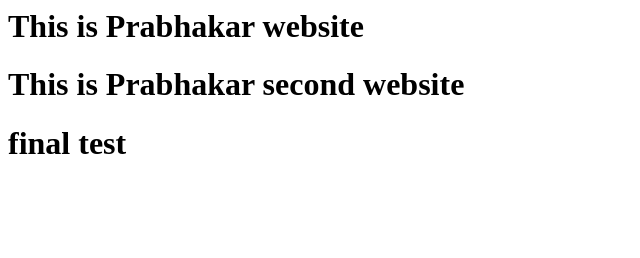
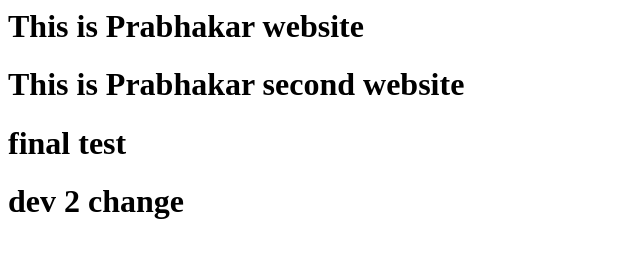
Before and after one commit to prabhujc/webapp, a plain HTML site: page index.html in a window 1280 px wide. Shown: the whole page, without its empty margins (0-640 px from the left). Drawn offline with Linux system fonts and the light colour scheme.

Commit message:
dev 2 change

```diff
--- a/index.html
+++ b/index.html
@@ -8,3 +8,6 @@
       final
       test
 </h1>
+<h1>
+     dev 2 change
+</h1>
```
